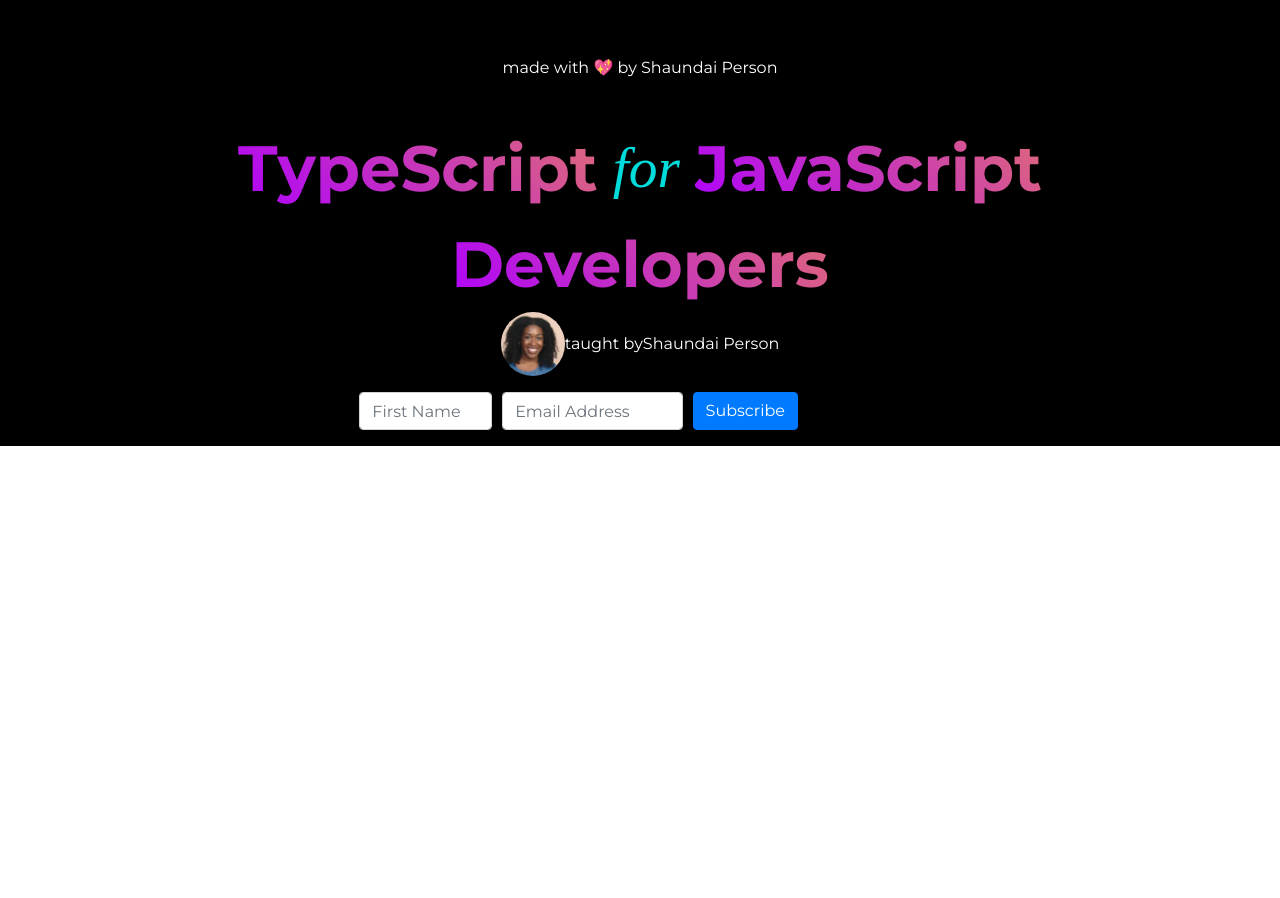
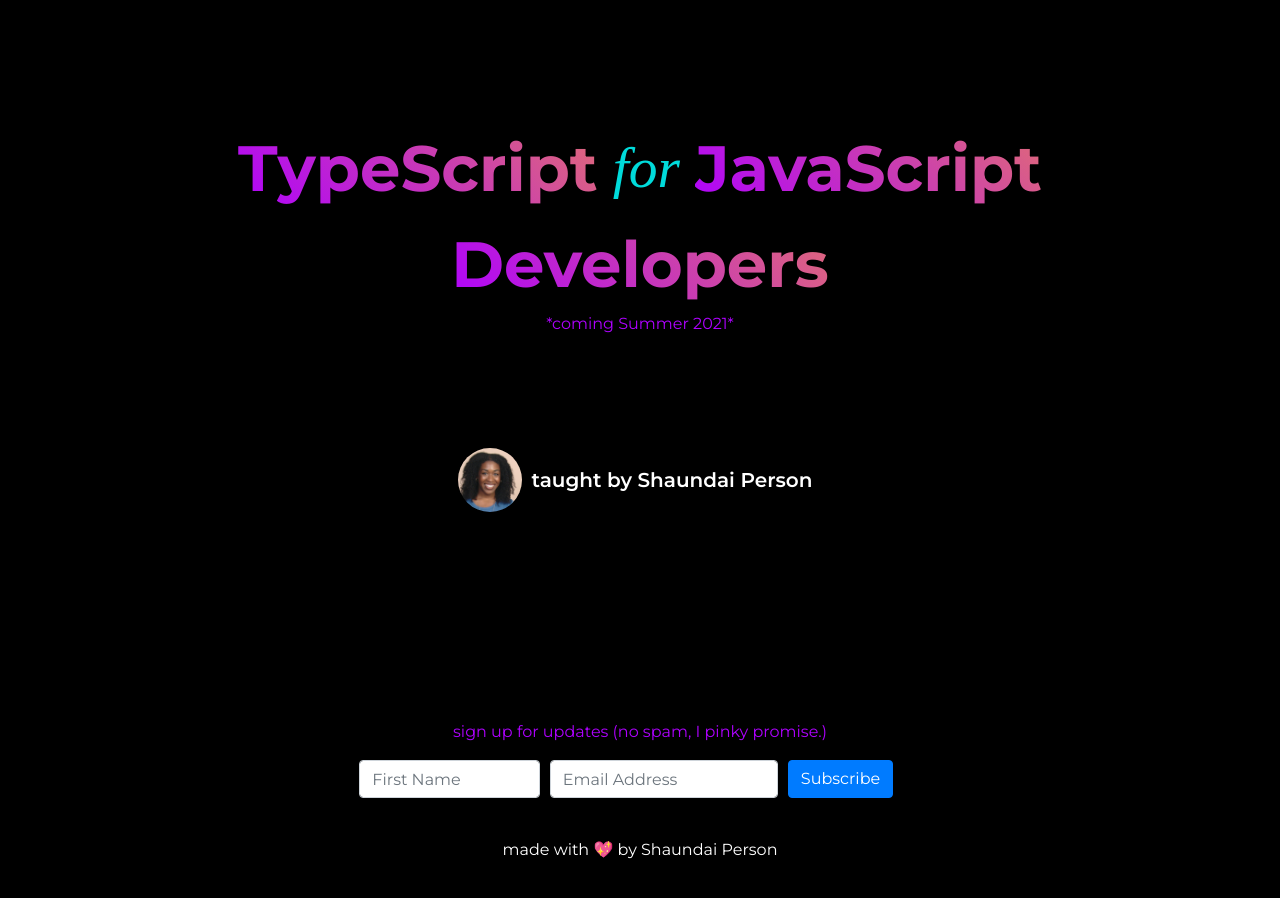
Before and after one commit to shaundai/TSforJSDevsSite, a React (Create React App) app: page / in a window 1280 px wide. Shown: the part 680-1578 px from the top of the page. Before the commit the page ends 1126 px from the top, so only its background shows below. Built offline with nearby package versions, Linux system fonts and the light colour scheme; a web font is replaced by a local one.

Commit message:
add basic styling

```diff
--- a/src/App.js
+++ b/src/App.js
@@ -29,6 +29,7 @@ const Title = styled.div`
 	display: flex;
   flex-direction: column;
 	width: 100%;
+  height: 75vh;
 `
 
 const Line = styled.div`
@@ -55,9 +56,23 @@ const InstructorPic = styled.img`
 `
 
 const InstructorSection = styled.div`
-	height: 4em;
+	height: 24vh;
 	display: flex;
+  justify-content: center;
 	align-items: center;
+  margin: 6vh 0 16vh;
+`
+
+const TaughtBy = styled.div`
+margin: 0px 10px;
+font-weight: 600;
+font-size: 20px;
+`
+
+const SignUp = styled.div`
+color: ${Colors.mainPurpleBright};
+width: 100%;
+text-align: center;
 `
 
 const App = () => {
@@ -74,14 +89,17 @@ const App = () => {
 					<Line>
 						<HeaderText>Developers</HeaderText>
 					</Line>
-				</Title>
+          <SignUp>*coming Summer 2021*</SignUp>
+
+
 				<InstructorSection>
 					<InstructorPic src={Shaundai} alt="some pretty chick"></InstructorPic>
-					taught by{" "}
-					<a href="https://www.twitter.com/shaundai">Shaundai Person</a>
+					<TaughtBy>taught by{" "}
+					<a href="https://www.twitter.com/shaundai">Shaundai Person</a></TaughtBy>
 				</InstructorSection>
+        </Title>
+        <SignUp>sign up for updates (no spam, I pinky promise.)</SignUp>
 				<SubscribeForm />
-
 				<Footer />
 			</Content>
 		</Container>
--- a/src/components/Footer.js
+++ b/src/components/Footer.js
@@ -4,7 +4,7 @@ import { Colors } from '../util/Colors'
 import { Emoji } from '../util/util'
 
 const FooterContainer = styled.div`
-  position: fixed;
+  margin-top: 24px;
   height: 8vh;
   bottom: 0px;
   color: ${Colors.mainWhite};
--- a/src/components/SubscribeForm.js
+++ b/src/components/SubscribeForm.js
@@ -31,7 +31,7 @@ export const SubscribeForm = () => {
 					<div data-element="fields" data-stacked="false">
 						<div>
 							<Form.Row>
-								<Form.Group as={Col} md={3}>
+								<Form.Group as={Col} md={4}>
 									<Form.Control
 										aria-label="First Name"
 										name="fields[first_name]"
@@ -40,7 +40,7 @@ export const SubscribeForm = () => {
 										type="text"
 									/>
 								</Form.Group>
-								<Form.Group as={Col} md={4}>
+								<Form.Group as={Col} md={5}>
 									<Form.Control
 										name="email_address"
 										aria-label="Email Address"
@@ -49,7 +49,7 @@ export const SubscribeForm = () => {
 										type="email"
 									/>
 								</Form.Group>
-								<Form.Group as={Col} md={1}>
+								<Form.Group as={Col} md={2}>
 									<Button data-element="submit" type="submit" variant="primary">
 										Subscribe
 									</Button>
```
